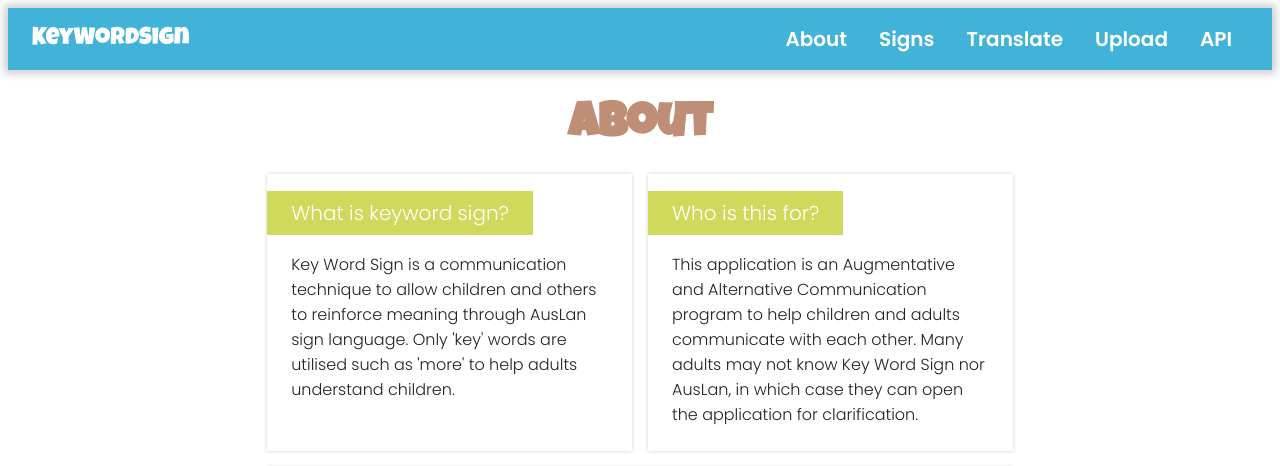
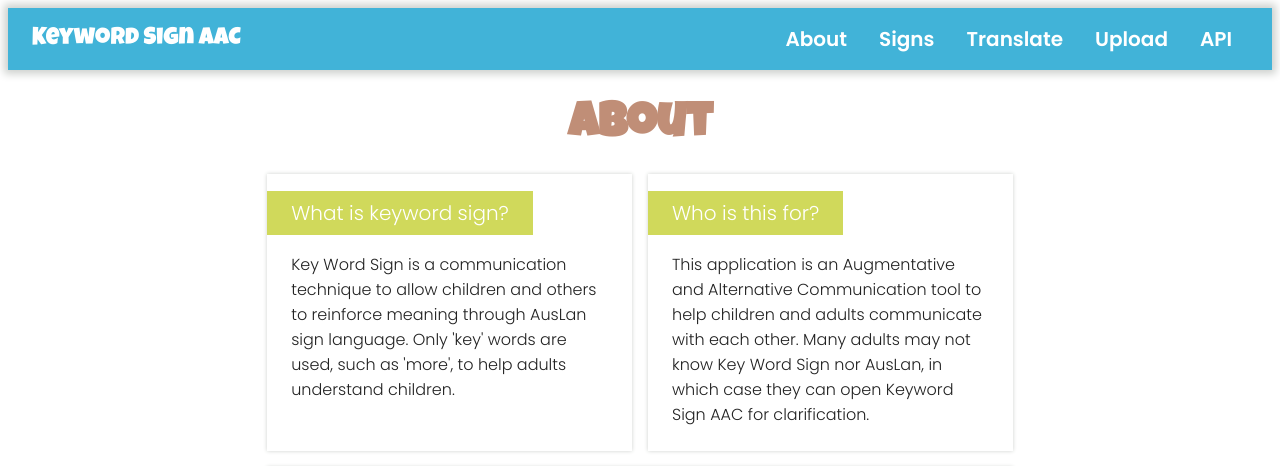
Before and after one commit to Josh-Piper/Mlb-Hack-KeyWordSign, a React (Create React App) app: page / in a window 1280 px wide. Shown: the top 466 px of the page. Built offline with nearby package versions, Linux system fonts and the light colour scheme.

Commit message:
Updating about

```diff
--- a/public/index.html
+++ b/public/index.html
@@ -24,7 +24,7 @@
       work correctly both with client-side routing and a non-root public URL.
       Learn how to configure a non-root public URL by running `npm run build`.
     -->
-    <title>React App</title>
+    <title>Keyword Sign AAC</title>
   </head>
   <body>
     <noscript>You need to enable JavaScript to run this app.</noscript>
--- a/src/Components/About/About.js
+++ b/src/Components/About/About.js
@@ -12,13 +12,13 @@
           <div className='about_block'>
             <h2>What is keyword sign?</h2>
             <div className='about_block_text'>
-              Key Word Sign is a communication technique to allow children and others to reinforce meaning through AusLan sign language. Only 'key' words are utilised such as 'more' to help adults understand children.
+              Key Word Sign is a communication technique to allow children and others to reinforce meaning through AusLan sign language. Only 'key' words are used, such as 'more', to help adults understand children.
             </div>
           </div>
           <div className='about_block'>
             <h2>Who is this for?</h2>
             <div className='about_block_text'>
-              This application is an Augmentative and Alternative Communication program to help children and adults communicate with each other. Many adults may not know Key Word Sign nor AusLan, in which case they can open the application for clarification.
+              This application is an Augmentative and Alternative Communication tool to help children and adults communicate with each other. Many adults may not know Key Word Sign nor AusLan, in which case they can open Keyword Sign AAC for clarification.
             </div>
           </div>
 
@@ -29,7 +29,9 @@
                 <iframe src='https://www.youtube.com/embed/S3ZX1KV7IHY' title='YouTube video player' frameBorder='0' allow='accelerometer; autoplay; clipboard-write; encrypted-media; gyroscope; picture-in-picture' allowFullScreen />
               </div>
               <div className='resources_block_text'>
-                Libby Brownlie, a speech pathologist, brought Key Word Sign to Australia. Learn more by watching this video!
+                Libby Brownlie, a speech pathologist, brought Key Word Sign to Australia.
+
+                <br /><br />Learn more by watching this video!
               </div>
             </div>
           </div>
--- a/src/Components/Navi/Navi.js
+++ b/src/Components/Navi/Navi.js
@@ -6,7 +6,7 @@
     <nav className='navi'>
       <div className='container'>
         <span className='navi__logo'>
-          KeyWordSign
+          Keyword Sign AAC
         </span>
         <ul className='navi__menu'>
           <li className='navi__menu__item'><Link to='/'>About</Link></li>
```
